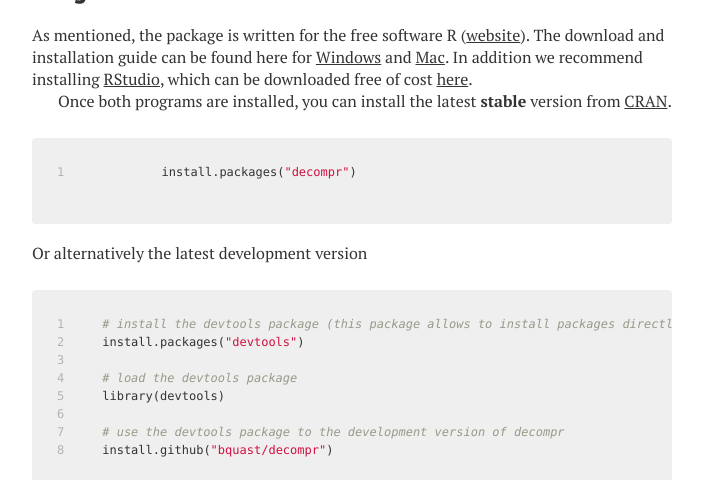
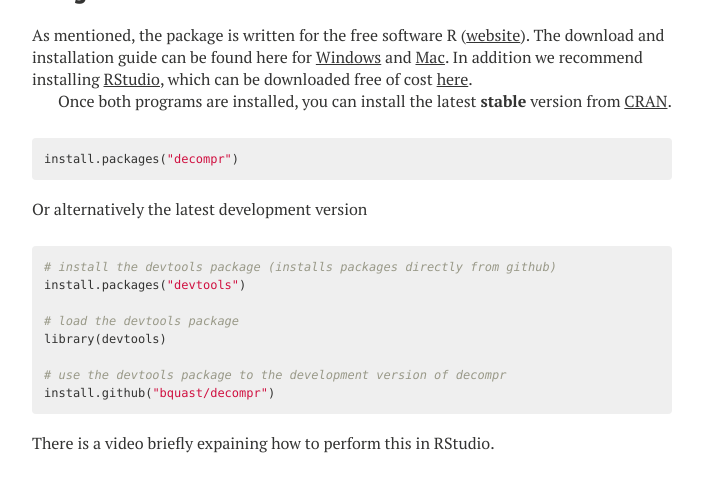
Before and after one commit to bquast/decompr, a Jekyll site: the page built from usage/index.md, in a window 1280 px wide and 1400 px high, scrolled down 650 px, cut to the strip 0-480 px from the top of the window. Shown: the whole strip, without its empty margins (288-991 px from the left). Built offline with Jekyll 4.4.1, drawn with Linux system fonts in a browser that asks for light colours; nearby versions of some CDN libraries; comment, search, counter and statistics services are not loaded; some of the changed text lies outside the part shown.

Commit message:
remove linenos and update devtool install comment

```diff
--- a/usage/index.md
+++ b/usage/index.md
@@ -13,14 +13,14 @@ In addition we recommend installing [RStudio](http://www.rstudio.com/products/rs
 
 Once both programs are installed, you can install the latest **stable** version from [CRAN](http://cran.r-project.org/web/packages/decompr/index.html).
 
-{% highlight r linenos %}
+{% highlight r %}
 install.packages("decompr")
 {% endhighlight %}
 
 Or alternatively the latest development version
 
-{% highlight r linenos %}
-# install the devtools package (this package allows to install packages directly from github)
+{% highlight r %}
+# install the devtools package (installs packages directly from github)
 install.packages("devtools")
 
 # load the devtools package
@@ -37,7 +37,7 @@ There is a video briefly expaining how to perform this in RStudio.
 
 Now that the package is installed, we can proceed with the application
 
-{% highlight r linenos %}
+{% highlight r %}
 # load the package
 library(decompr)
 
@@ -45,7 +45,7 @@ library(decompr)
 help(decompr)
 {% endhighlight %}
 
-{% highlight r linenos %}
+{% highlight r %}
 # load leather example data
 data(leather)
 
@@ -78,7 +78,7 @@ leontief
 
 If need be, the results can now be exported to a file format that can be processed by other data processing software such as Stata or simply Excel. Below you find an example for exporting the output to basic .csv files.
 
-{% highlight r linenos %}
+{% highlight r %}
 # write the results of WWZ to a csv file
 write.csv(w, file="wwz.csv")
 
@@ -94,7 +94,7 @@ The usage is also described in the R documentation included in the package.
 
 In addition, the contruction of the arrays and computations can be done separately using the atomic functions.
 
-{% highlight r linenos %}
+{% highlight r %}
 # load leather example data
 data(leather)
 
@@ -119,7 +119,7 @@ lt
 
 Below is an advanced example of looping the process and using the underlying functions to break the process into smaller steps. It is assumed that the data is stored in csv files.
 
-{% highlight r linenos %}
+{% highlight r %}
 ## create a vector with the years
 year <- c(1995, 2000, 2005, 2008)
 
```
